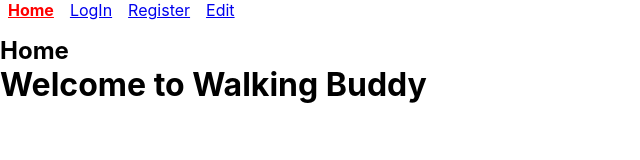
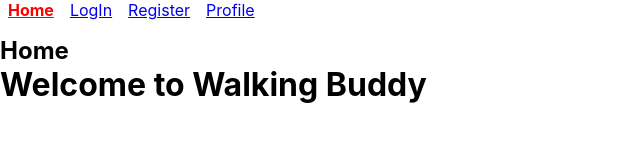
Before and after one commit to ggrossvi/registration-form, a React (Create React App) app: page / in a window 1280 px wide. Shown: the top 160 px of the page, without its empty margins (0-640 px from the left). Built offline with nearby package versions, Linux system fonts and the light colour scheme.

Commit message:
added props to profile

```diff
--- a/src/components/Header.js
+++ b/src/components/Header.js
@@ -14,7 +14,7 @@ const Header = () => {
         <NavLink to="/register" activeClassName="active">Register</NavLink>
       </li>
       <li>
-        <NavLink to="/edit" activeClassName="active">Edit</NavLink>
+        <NavLink to="/profile" activeClassName="active">Profile</NavLink>
       </li>
     </ul>
   );
--- a/src/index.js
+++ b/src/index.js
@@ -23,8 +23,9 @@ const Buddyup = () => {
   return <h2>Buddyup</h2>
 };
 
-const Edit = () => {
-  return <h2>Edit</h2>
+const Profile = (props) => {
+  console.log(props);
+  return <h2>Profile</h2>
 };
 
 const NotFound = () => {
@@ -40,7 +41,7 @@ const App = () => {
           <Route path="/login" component={LogIn} />
           <Route path="/register" component={Register} />
           <Route path="/buddyup" component={Buddyup} />
-          <Route path="/edit" component={Edit} />
+          <Route path="/profile/:id" component={Profile} />
           <Route component={NotFound} />
         </Switch>
       </BrowserRouter>
```
